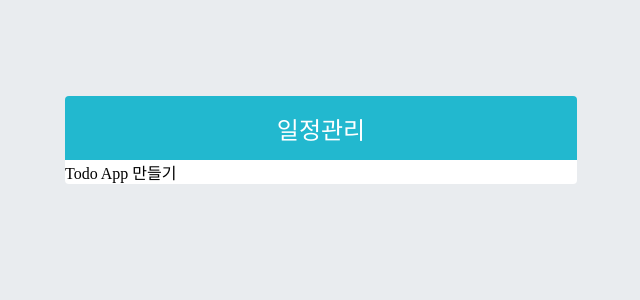
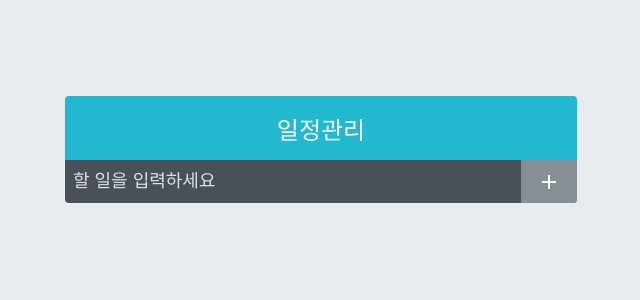
Before and after one commit to eunjeong09/book-todo-app, a React (Create React App) app in the folder todo-app/: page / in a window 1280 px wide. Shown: the top 300 px of the page, without its empty margins (319-959 px from the left). Built offline with nearby package versions, Linux system fonts and the light colour scheme.

Commit message:
Add TodoInsert in newApp
TodoInsert 컴포넌트 생성 및 스타일 적용

```diff
--- a/todo-app/src/newApp.js
+++ b/todo-app/src/newApp.js
@@ -1,7 +1,12 @@
 import React from 'react';
 import TodoTemplate from './newComponents/TodoTemplate';
+import TodoInsert from './newComponents/TodoInsert';
 
 const App = () => {
-    return <TodoTemplate>Todo App 만들기</TodoTemplate>
+    return (
+        <TodoTemplate>
+            <TodoInsert />
+        </TodoTemplate>
+    )
 }
 export default App;
--- /dev/null
+++ b/todo-app/src/newComponents/TodoInsert.js
@@ -0,0 +1,17 @@
+import React from 'react';
+import { MdAdd } from 'react-icons/md';
+import './TodoInsert.scss';
+
+const TodoInsert = () => {
+    return (
+        <form className="TodoInsert">
+            <input placeholder="할 일을 입력하세요" />
+            <button type="submit">
+                <MdAdd />
+            </button>
+
+        </form>
+
+    )
+}
+export default TodoInsert;
--- /dev/null
+++ b/todo-app/src/newComponents/TodoInsert.scss
@@ -0,0 +1,34 @@
+.TodoInsert{
+    display: flex;
+    background: #495057;
+    input{
+        background: none;
+        outline: none;
+        border: none;
+        padding: 0.5rem;
+        font-size: 1.125rem;
+        line-height: 1.5;
+        color: #fff;
+        &::placeholder{
+            color: #dee2e6;
+        }
+        flex: 1;
+    }
+    button{
+        background: none;
+        outline: none;
+        border: none;
+        background: #868e96;
+        color: #fff;
+        padding-left: 1rem;
+        padding-right: 1rem;
+        font-size: 1.5rem;
+        display: flex;
+        align-items: center;
+        cursor: pointer;
+        transition: 0.1s background ease-in;
+        &:hover{
+            background: #adb5bd;
+        }
+    }
+}
--- a/todo-app/src/newComponents/TodoTemplate.js
+++ b/todo-app/src/newComponents/TodoTemplate.js
@@ -2,6 +2,7 @@
 import './TodoTemplate.scss';
 
 const TodoTemplate = ({ children }) => {
+    // console.log(children);
     return (
         <div className="TodoTemplate">
             <div className="app-title">일정관리</div>
```
